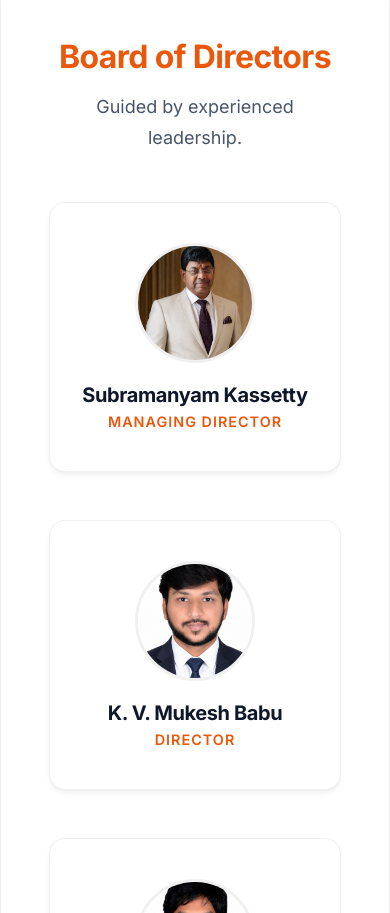
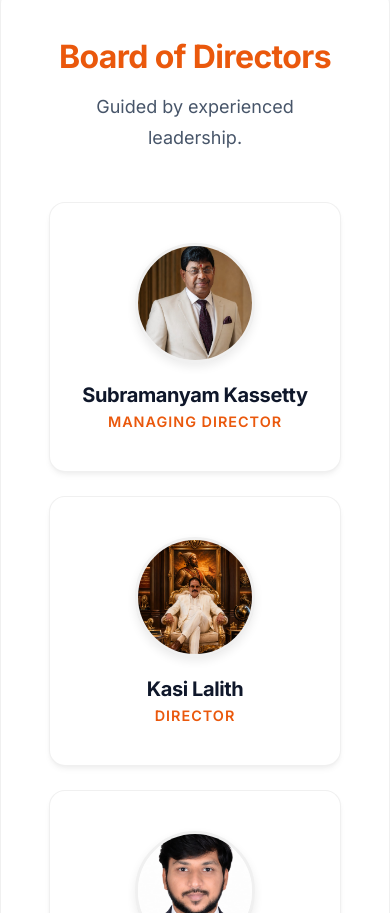
Before and after one commit to DeepakJaggupalli/bbipower, a React (Vite) app: page / in a window 390 px wide. Shown: the part 3271-4184 px from the top of the page. Built offline with nearby package versions, Linux system fonts and the light colour scheme.

Commit message:
Add Kasi Lalith to Board of Directors with dedicated photo and responsive grid layout

```diff
--- a/src/pages/About.css
+++ b/src/pages/About.css
@@ -64,6 +64,13 @@
   letter-spacing: 1px;
 }
 
+.directors-grid {
+  display: grid;
+  grid-template-columns: repeat(auto-fit, minmax(210px, 1fr));
+  gap: 1.5rem;
+  justify-content: center;
+}
+
 .director-img {
   width: 120px;
   height: 120px;
@@ -71,4 +78,5 @@
   border-radius: 50%;
   margin-bottom: 1rem;
   border: 3px solid var(--border-light);
+  box-shadow: 0 4px 10px rgba(0, 0, 0, 0.08);
 }
--- a/src/pages/About.jsx
+++ b/src/pages/About.jsx
@@ -4,6 +4,7 @@ import './About.css';
 export default function About() {
   const directors = [
     { name: "Subramanyam Kassetty", role: "Managing Director", image: "/images/subrahmanyam_new.jpg" },
+    { name: "Kasi Lalith", role: "Director", image: "/images/kasi_lalith.jpg", objectPosition: "center 22%" },
     { name: "K. V. Mukesh Babu", role: "Director", image: "/images/k_mukesh.png" },
     { name: "K. V. Chaitanya", role: "Director", image: "/images/kv_chaitanya.png" },
     { name: "Sagi Ramesh Babu", role: "Director", image: "/images/sagi_ramesh_babu.jpg" }
@@ -60,10 +61,15 @@ export default function About() {
           <p>Guided by experienced leadership.</p>
         </div>
 
-        <div className="grid-2 mt-3">
+        <div className="directors-grid mt-3">
           {directors.map((director, index) => (
             <div key={index} className="director-card">
-              <img src={director.image} alt={director.name} className="director-img" />
+              <img
+                src={director.image}
+                alt={director.name}
+                className="director-img"
+                style={director.objectPosition ? { objectPosition: director.objectPosition } : {}}
+              />
               <h3>{director.name}</h3>
               <span className="role">{director.role}</span>
             </div>
```
Also changed, not shown: public/images/kasi_lalith.jpg (added).
